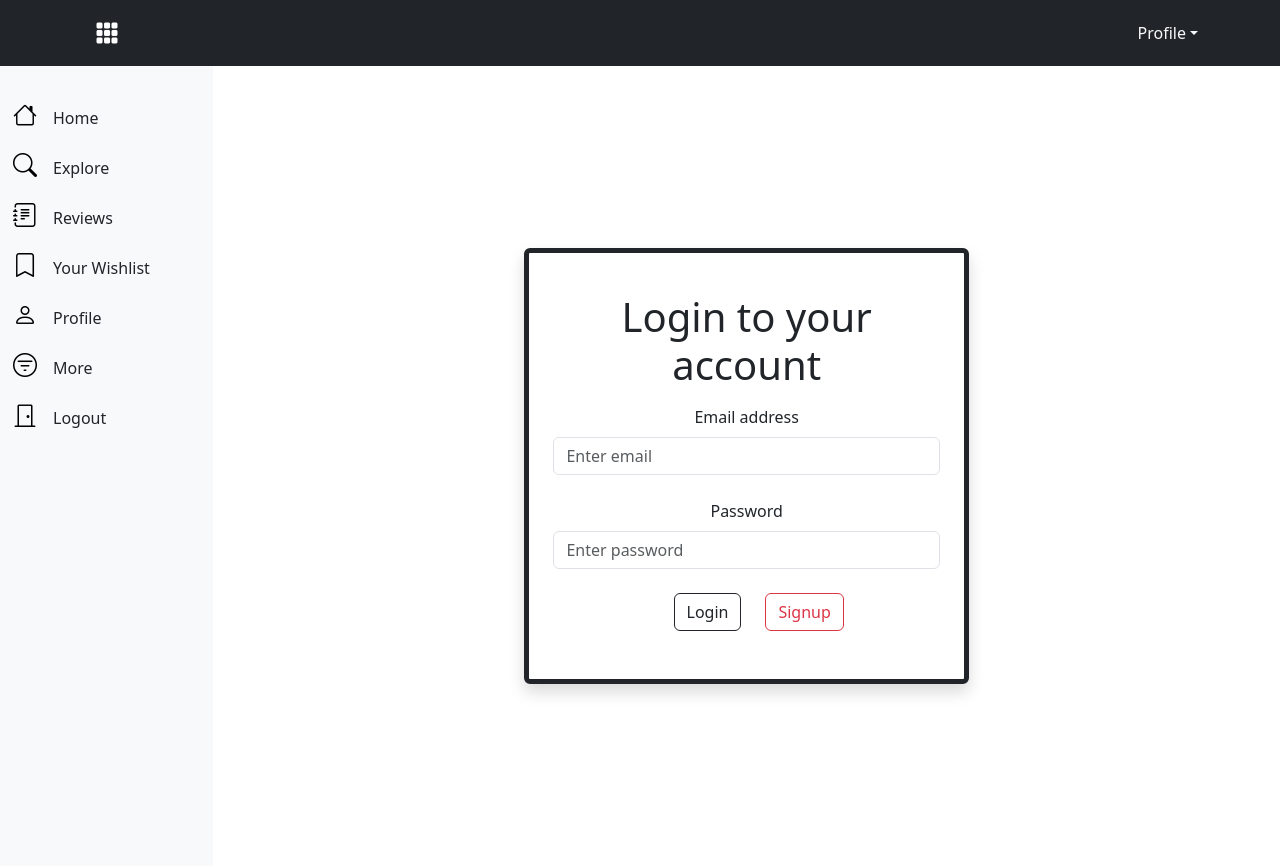
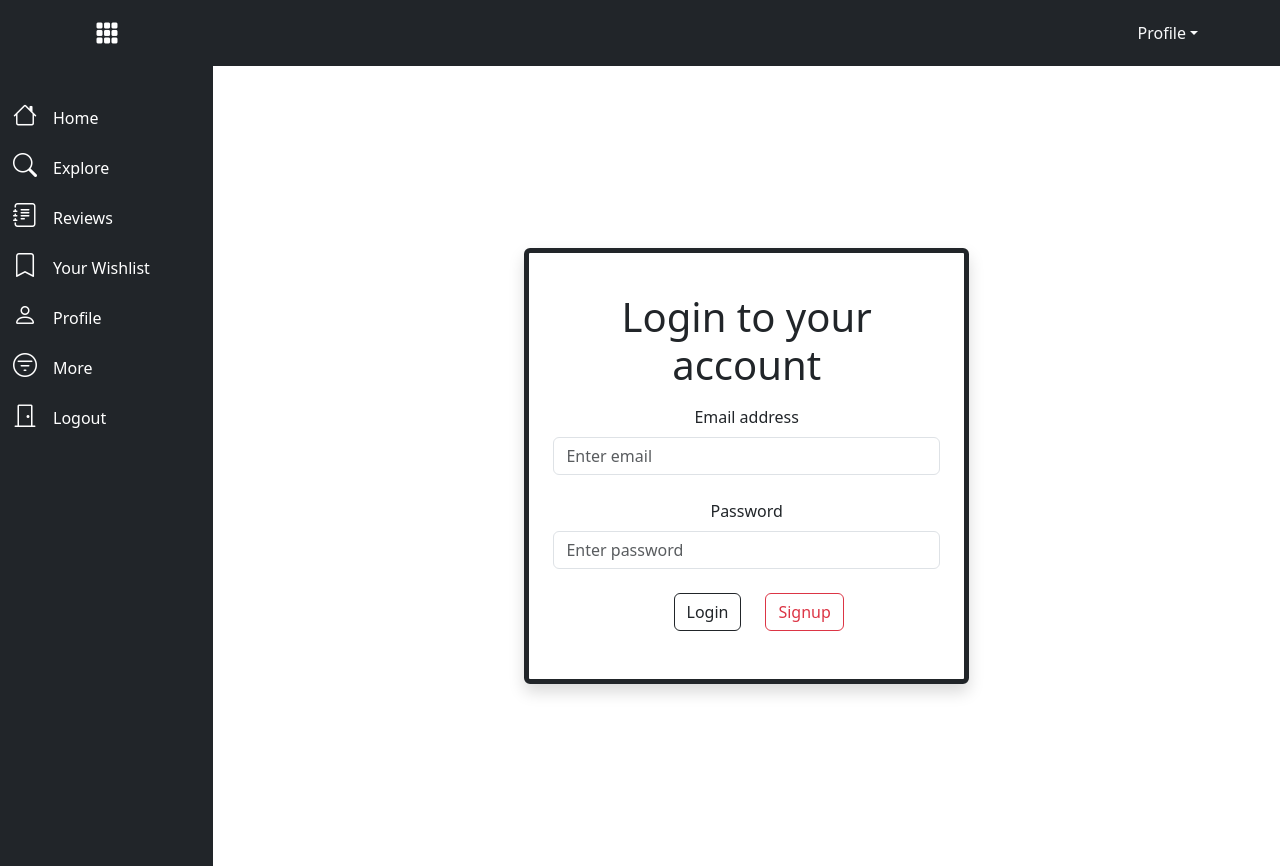
Before and after one commit to Ngaiti/booking-system, a React (Vite) app: page /login in a window 1280 px wide. Both pictures are taken after a click on the button 107 px from the left and 33 px from the top of the page. Built offline with nearby package versions, Linux system fonts and the light colour scheme; no server answers.

Commit message:
Changed sidebar color to remain consistent

```diff
--- a/src/components/IconButton.jsx
+++ b/src/components/IconButton.jsx
@@ -23,9 +23,9 @@ export default function IconButton({
         <Button variant={margin} onClick={onClick} href={href}>
             <i
                 className={className + iconMargin}
-                style={{ fontSize: isBottom ? "60px" : "24px", color: isTop ? "white" : "black" }}
+                style={{ fontSize: isBottom ? "60px" : "24px", color: "white" }}
             ></i>
-            {text}
+            <span className={"text-white"}>{text}</span>
         </Button>
     );
 }
--- a/src/components/SideBar.jsx
+++ b/src/components/SideBar.jsx
@@ -38,7 +38,7 @@ export default function ProfileSideBar() {
             {isSidebarVisible && (
                 <Col
                     sm={2}
-                    className="d-flex flex-column justify-content-start align-items-start bg-light vh-100"
+                    className="d-flex flex-column justify-content-start align-items-start bg-dark vh-100"
                     style={{ position: 'sticky', top: 0 }}
                 >
                     <br />
```
